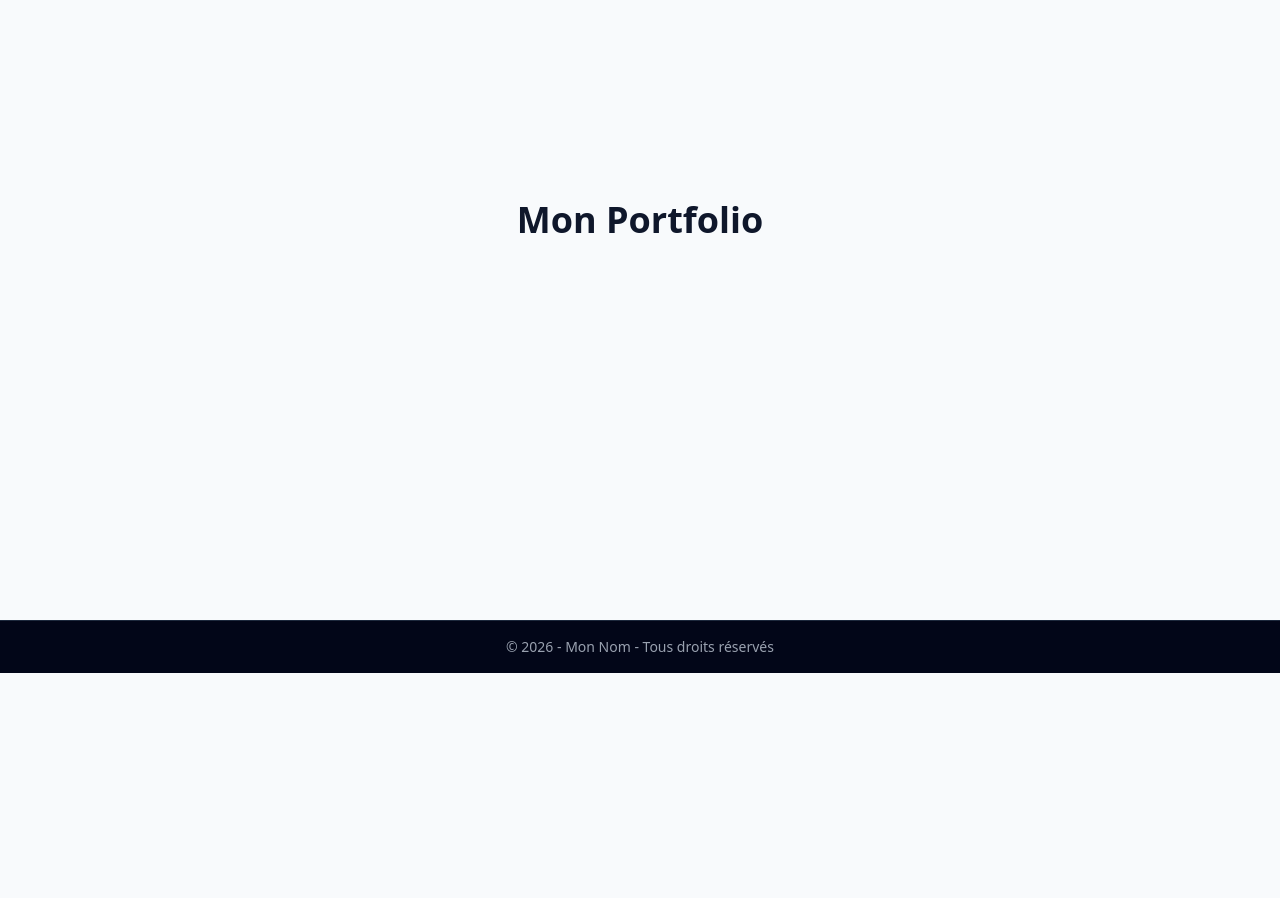
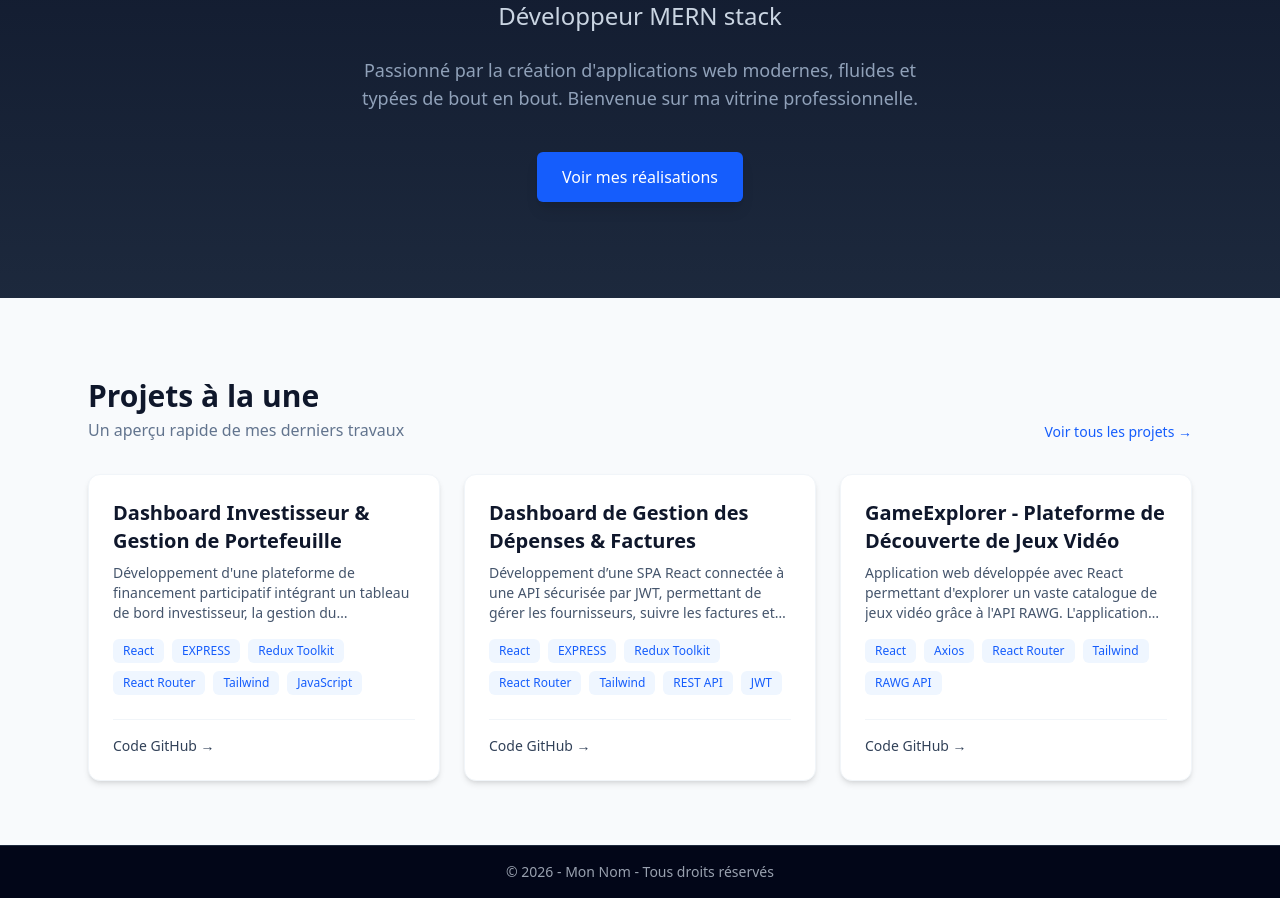
Before and after one commit to ayoubhanine/DevFolio-Portfolio-d-veloppeur, a Next.js app: page / in a window 1280 px wide. Shown: the part 240-1138 px from the top of the page. Before the commit the page ends 913 px from the top, so only its background shows below. Built offline with nearby package versions, Linux system fonts and the light colour scheme.

Commit message:
finaliser la page dacceuil (Landing Page)

```diff
--- a/app/page.tsx
+++ b/app/page.tsx
@@ -1,9 +1,57 @@
-import Image from "next/image";
+import Link from 'next/link';
+import { projects } from '@/data/projects';
+import ProjectCard from '@/components/ProjectCard';
 
 export default function Home() {
+  // On ne prend que les 2 ou 3 premiers projets pour l'aperçu de la Home
+  const featuredProjects = projects.slice(0, 3);
+
   return (
-   <main className="flex min-h-screen flex-col items-center justify-center p-24">
-      <h1 className="text-4xl font-bold">Mon Portfolio </h1>
-    </main>
+    <div className="space-y-20 pb-16">
+      {/* 1. Hero Section */}
+      <section className="bg-linear-to-b from-slate-900 to-slate-800 text-white py-24 px-6 text-center">
+        <div className="max-w-3xl mx-auto space-y-6">
+          <h1 className="text-5xl font-extrabold tracking-tight sm:text-6xl text-transparent bg-clip-text bg-linear-to-r from-blue-400 to-emerald-400">
+            HANINE AYOUB
+          </h1>
+          <p className="text-2xl font-medium text-slate-300">
+            Développeur MERN stack
+          </p>
+          <p className="text-lg text-slate-400 max-w-xl mx-auto">
+            Passionné par la création d'applications web modernes, fluides et typées de bout en bout. Bienvenue sur ma vitrine professionnelle.
+          </p>
+
+          {/* Bouton Call-to-Action */}
+          <div className="pt-4">
+            <Link
+              href="/portfolio"
+              className="inline-flex items-center justify-center px-6 py-3 border border-transparent text-base font-medium rounded-md text-white bg-blue-600 hover:bg-blue-700 transition-colors shadow-lg"
+            >
+              Voir mes réalisations
+            </Link>
+          </div>
+        </div>
+      </section>
+
+      {/* 2. Aperçu des Projets */}
+      <section className="max-w-6xl mx-auto px-6">
+        <div className="flex flex-col md:flex-row justify-between items-start md:items-end mb-8 gap-4">
+          <div>
+            <h2 className="text-3xl font-bold text-slate-900">Projets à la une</h2>
+            <p className="text-slate-500 mt-1">Un aperçu rapide de mes derniers travaux</p>
+          </div>
+          <Link href="/portfolio" className="text-blue-600 hover:text-blue-800 font-medium text-sm transition-colors">
+            Voir tous les projets →
+          </Link>
+        </div>
+
+        {/* Grille d'aperçu */}
+        <div className="grid grid-cols-1 md:grid-cols-2 lg:grid-cols-3 gap-6">
+          {featuredProjects.map((project) => (
+            <ProjectCard key={project.id} project={project} />
+          ))}
+        </div>
+      </section>
+    </div>
   );
 }
--- /dev/null
+++ b/components/ProjectCard.tsx
@@ -0,0 +1,41 @@
+import { Project } from '@/types';
+import Link from 'next/link';
+
+interface ProjectCardProps {
+  project: Project;
+}
+
+export default function ProjectCard({ project }: ProjectCardProps) {
+  return (
+    <div className="bg-white rounded-xl shadow-md overflow-hidden border border-slate-100 flex flex-col justify-between p-6 hover:shadow-lg transition-shadow duration-300">
+      <div>
+        <h3 className="text-xl font-bold text-slate-900 mb-2">{project.title}</h3>
+        <p className="text-slate-600 text-sm mb-4 line-clamp-3">{project.description}</p>
+
+        <div className="flex flex-wrap gap-2 mb-6">
+          {project.stack.map((tech) => (
+            <span
+              key={tech}
+              className="px-2.5 py-1 bg-blue-50 text-blue-600 rounded-md text-xs font-medium"
+            >
+              {tech}
+            </span>
+          ))}
+        </div>
+      </div>
+
+
+      <div className="flex space-x-4 border-t border-slate-100 pt-4">
+        <a
+          href={project.githubUrl}
+          target="_blank"
+          rel="noopener noreferrer"
+          className="text-sm font-medium text-slate-700 hover:text-blue-600 transition-colors"
+        >
+          Code GitHub →
+        </a>
+
+      </div>
+    </div>
+  );
+}
--- a/data/projects.ts
+++ b/data/projects.ts
@@ -3,11 +3,26 @@ import { Project } from "../types";
 export const projects: Project[] = [
   {
     id: '1',
-    title: 'Mon Super Projet 1',
-    description: 'Une application web incroyable développée pour résoudre un problème crucial.',
-    stack: ['React', 'Next.js', 'TailwindCSS'],
-    githubUrl: 'https://github.com/fictif/projet1',
-    demoUrl: 'https://demo.projet1.com',
+     title: "Dashboard Investisseur & Gestion de Portefeuille",
+  description:
+    "Développement d'une plateforme de financement participatif intégrant un tableau de bord investisseur, la gestion du portefeuille, le suivi des investissements, l'alimentation du solde et l'exploration des projets disponibles.",
+  stack: ["React","EXPRESS", "Redux Toolkit", "React Router", "Tailwind", "JavaScript"],
+    githubUrl: 'https://github.com/ayoubhanine/CrowdManag.git',
   },
-  // Tu ajouteras les 3 autres ici pour respecter le minimum de 4 projets !
+  {
+    id: '2',
+     title: "Dashboard de Gestion des Dépenses & Factures",
+  description:
+    "Développement d’une SPA React connectée à une API sécurisée par JWT, permettant de gérer les fournisseurs, suivre les factures et paiements, analyser les dépenses et centraliser l’état global de l’application avec Redux Toolkit.",
+  stack: ["React","EXPRESS", "Redux Toolkit", "React Router", "Tailwind", "REST API","JWT"],
+    githubUrl: 'https://github.com/walid-olt/FluxBill.git',
+  },
+  {
+     id: '3',
+     title: "GameExplorer - Plateforme de Découverte de Jeux Vidéo",
+  description:
+    "Application web développée avec React permettant d'explorer un vaste catalogue de jeux vidéo grâce à l'API RAWG. L'application intègre la recherche, les filtres par genre, la pagination, les détails des jeux, les équipes de développement et les profils des créateurs avec une gestion complète des états asynchrones",
+  stack: ["React", "Axios", "React Router", "Tailwind","RAWG API"],
+    githubUrl: 'https://github.com/walid-olt/GXP.git',
+  }
 ];
--- a/types/index.ts
+++ b/types/index.ts
@@ -4,7 +4,7 @@ export interface Project {
     description:string;
     stack:string[];
     githubUrl:string;
-    demoUrl: string; // URL fictive demandée
+
 }
 // Interface pour une compétence (Page Skills)
 export interface Skill {
```
